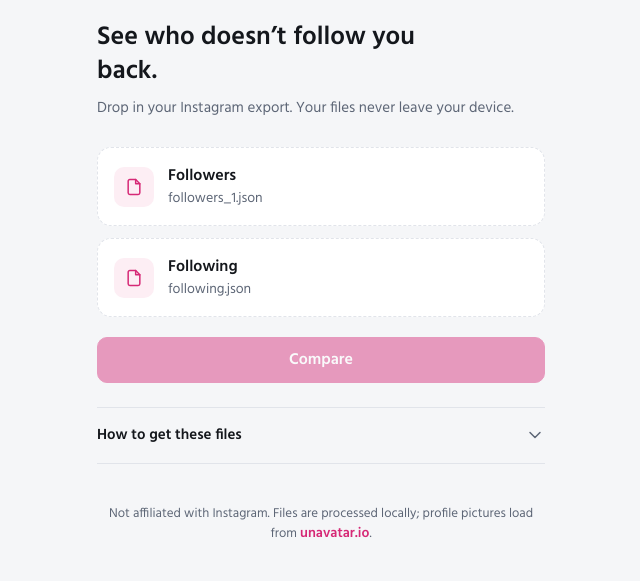
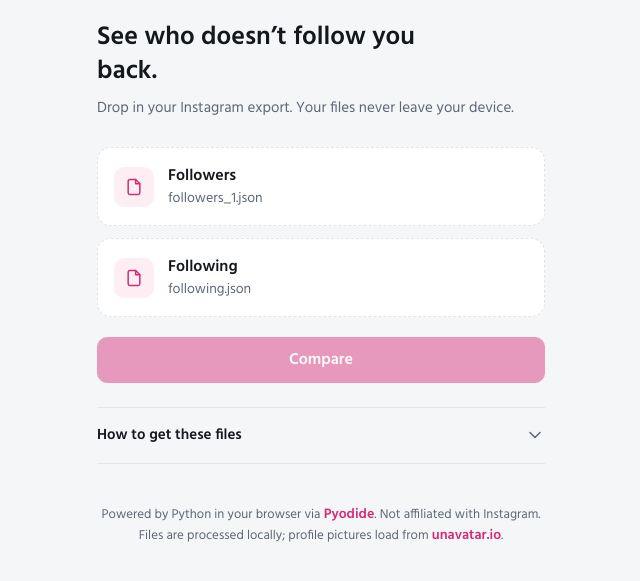
Before and after one commit to aastiksharma07/unfollows, a plain HTML site: page index.html in a window 1280 px wide. Shown: the part 67-648 px from the top of the page, without its empty margins (319-959 px from the left). Drawn offline with Linux system fonts and the light colour scheme.

Commit message:
Credit Pyodide in footer

```diff
--- a/index.html
+++ b/index.html
@@ -100,7 +100,7 @@
         <button class="link" id="resetBtn" type="button">Start over</button>
     </section>
 
-    <p class="foot">Not affiliated with Instagram. Files are processed locally; profile pictures load from <a class="link" href="https://unavatar.io" target="_blank" rel="noopener">unavatar.io</a>.</p>
+    <p class="foot">Powered by Python in your browser via <a class="link" href="https://pyodide.org" target="_blank" rel="noopener">Pyodide</a>. Not affiliated with Instagram. Files are processed locally; profile pictures load from <a class="link" href="https://unavatar.io" target="_blank" rel="noopener">unavatar.io</a>.</p>
 </main>
 
 <script src="app.js"></script>
```
